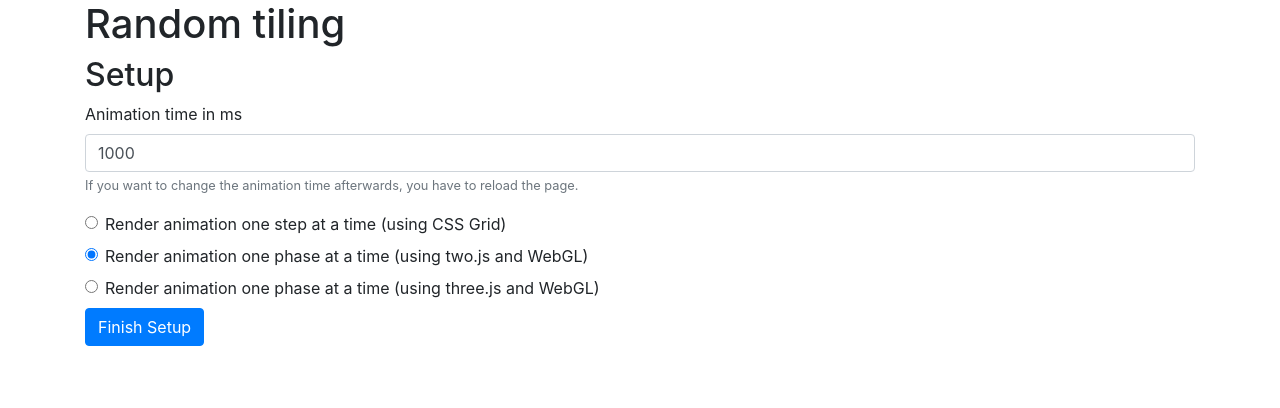
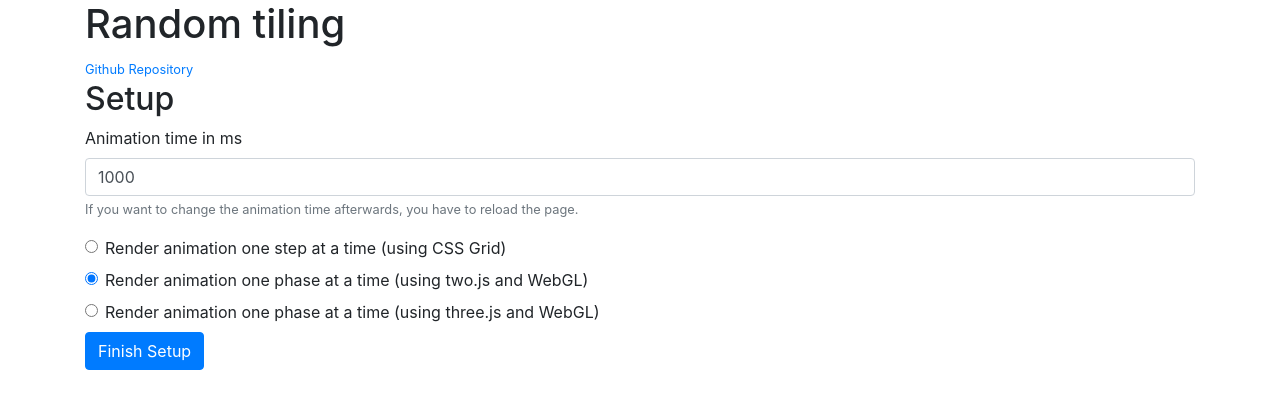
Before and after one commit to simonseyock/arctic_circle, a website built with webpack: page src/html/index.html in a window 1280 px wide. Built offline with nearby package versions, Linux system fonts and the light colour scheme.

Commit message:
added github link

```diff
--- a/src/html/index.html
+++ b/src/html/index.html
@@ -7,6 +7,7 @@
 <body>
 <div class="container">
   <h1>Random tiling</h1>
+  <small><a href="https://github.com/simonseyock/arctic_circle">Github Repository</a></small>
   <div id="setup-dialog">
     <h2>Setup</h2>
     <div class="form-group">
```
